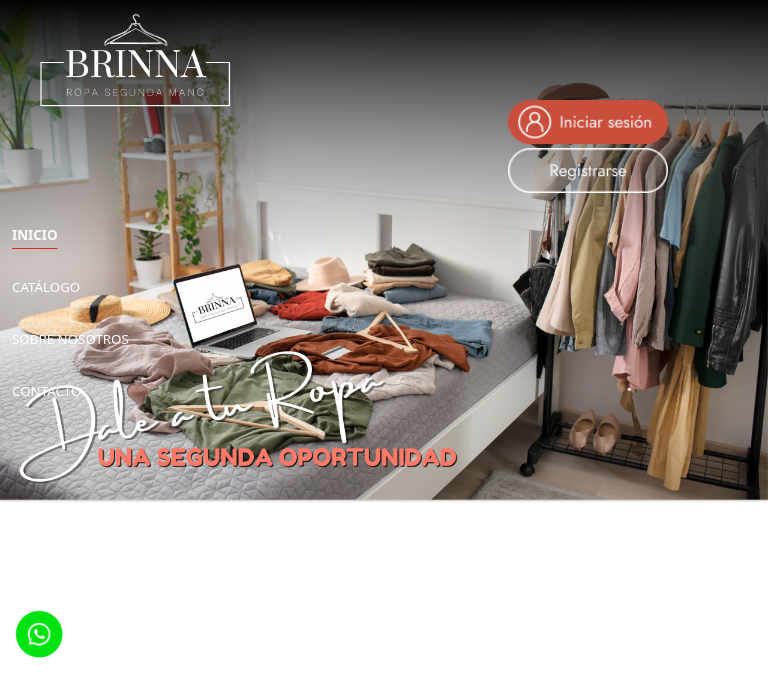
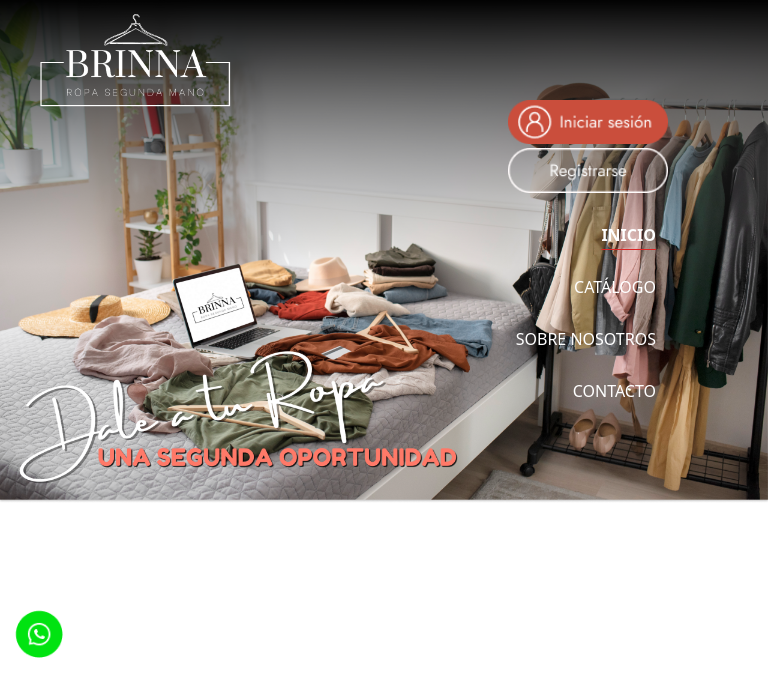
Before and after one commit to CeciliaBPerdomo/Brinna, a Next.js app: page / in a window 768 px wide. Shown: the top 696 px of the page. Built offline with nearby package versions, Linux system fonts and the light colour scheme.

Commit message:
Reponsive celulares II

```diff
--- a/src/app/globals.css
+++ b/src/app/globals.css
@@ -63,7 +63,7 @@
   }
 
   .menuInicio {
-    font-size: small;
+    font-size: medium;
     margin-top: 5px;
     color: white;
   }
@@ -85,7 +85,7 @@
 /* Para dispositivos de escritorio entre 640px y 1024px */
 @media (min-width: 640px) and (max-width: 1024px) {
   .bannerHome {
-    height: 1350px;
+    height: 1250px;
     width: 100%;
   }
 
@@ -104,13 +104,11 @@
   .menuNav {
     display: flex;
     flex-direction: column-reverse;
-    /* gap: 4px; */
-    align-items: start;
+    align-items: end;
   }
 
   .menuInicio {
-    font-size: smaller;
-    /* margin-top: 5px; */
+    font-size: medium;
     color: white;
   }
 }
@@ -118,6 +116,7 @@
 /* Para pantallas de TV a partir de 1024px */
 @media (min-width: 1024px) {
   .bannerHome {
+    /* height: 1350px;  */
     height: 1350px;
     width: 100%;
   }
```
